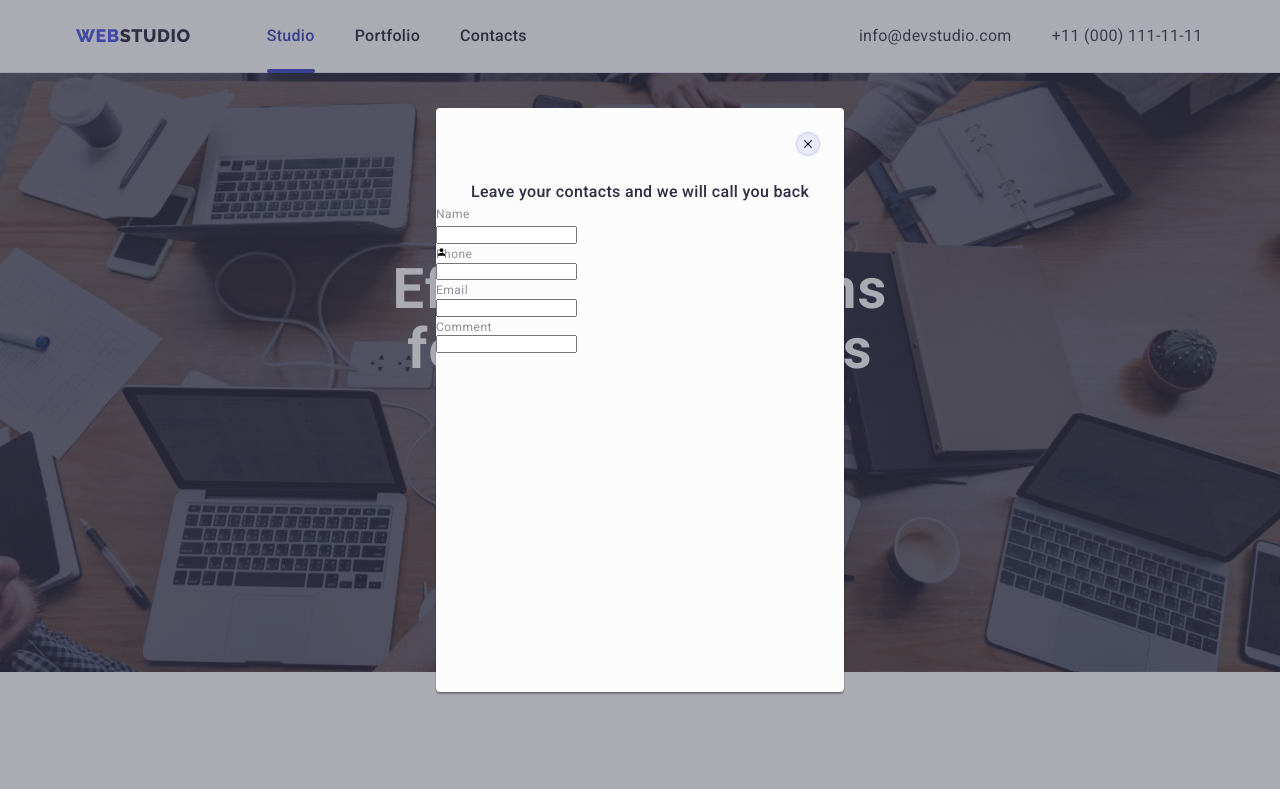
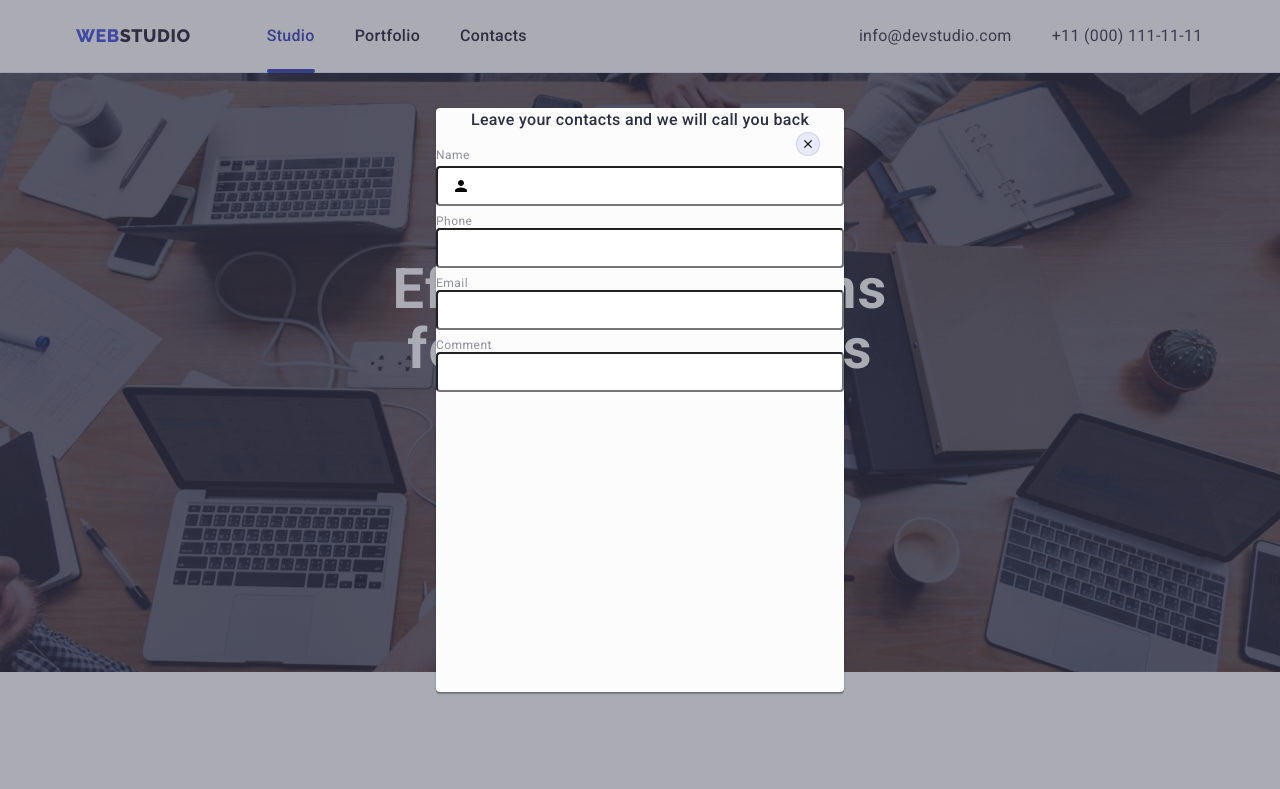
Before and after one commit to msp3021/goit-markup-hw-006, a plain HTML site: page index.html in a window 1280 px wide. Both pictures are taken after a click on the button "Order Service". Shown: the top 789 px of the page. Drawn offline with nearby package versions, Linux system fonts and the light colour scheme.

Commit message:
modal form

```diff
--- a/css/style.css
+++ b/css/style.css
@@ -696,6 +696,7 @@ row-gap: 48px;
     transition-property: opacity, visibility;
     transition-duration: 250ms;
     transition-timing-function: cubic-bezier(0.4,0,0.2,1);
+    padding:72px 24px 24px;
 }
   .is-hidden{
     pointer-events:none;
@@ -756,32 +757,49 @@ row-gap: 48px;
     transition-duration: 250ms;
     transition-timing-function: cubic-bezier(0.4,0,0.2,1);
 }
+.modal-box{
+    margin-bottom:8px;
+
+}
+
 
 .modal-title{
     font-size: 16px;
     font-weight: 500;
     line-height: 1.5em;
-    letter-spacing:0.32px;
+    letter-spacing:0.02em;
     color:#2E2F42;
     text-align: center;
-    margin-top: 72px;}
+    margin-bottom:16px;}
 
 
-.modal-box{
-    border: none;
+.modal-input{
+  width:100%;
+  height:40px;
+  border:1px solid rgba(46,47,66,0.4px);
+  border-radius:4px;
+  background-color: transpent;
+padding-left:38px;
+outline:transparent;
+transition:border-color 250ms cubic-bezier(0.4, 0, 0.2, 1);
+}
 
+.modal-input:focus{
+    border-color:#4D5AE5;
 }
-.modal-input{
-    display: block;
-}
-    .modal-description{
+
+
+.modal-description{
+    display:block;
       color:#8E8F99;
         font-size: 12px;
         font-weight:400;
-        line-height:1.16em;
-        letter-spacing:0.48px;
-     }
-     .modal-style{
+        line-height:1.17em;
+        letter-spacing:0.04em;
+        margin-bottom:4px;
+}
+
+.modal-style{
         display: block;
   position: relative;
   margin-top: 4px;
@@ -792,4 +810,14 @@ row-gap: 48px;
 
 .modal-icon{
     position: absolute;
+    left:16px;
+    top:50%;
+    transform: translateY(-50%);
+    transition:fill 250ms cubic-bezier(0.4, 0, 0.2, 1);
 }
+
+.modal-icon:hover{
+    fill:#4D5AE5;
+
+
+}
--- a/index.html
+++ b/index.html
@@ -347,31 +347,35 @@ integrity="sha512-4xo8blKMVCiXpTaLzQSLSw3KFOVPWhm/TRtuPVc4WG6kUgjH6J03IBuG7JZPkc
    <button type="button" class="hero-button-close" data-modal-close>
         <svg class="hero-button-feature" width="8" height="8"><use href="./images/icons.svg#icon-close-black-18dp-2-1-4"></use></svg>
       </button>
-      <h2 class="modal-title">Leave your contacts and we will call you back</h2>
+      <p class="modal-title">Leave your contacts and we will call you back</p>
 <form>
-  <fieldset class="modal-box">
-    <label class="modal-description" for="Name" >Name
+  <div class="modal-box">
+  <label class="modal-description" for="user-name">Name</label>
      <div class="modal-style">
-      <input class="modal-input" id="Name" name="Name" type="text" required />
-      <svg class="modal-icon"><use href="./images/icons.svg#icon-person-black-18dp-1-2" width="11" height="16"></use></svg>
+      <input class="modal-input" id="user-name" name="user-name" type="text" required />
+      <svg class="modal-icon" width="18" height="24"><use href="./images/icons.svg#icon-person-black-18dp-1-2" ></use></svg>
     </div>
-    </label>
+ </div>
 
-
-
-
-
-    <label class="modal-description" for="Phone">Phone
+<div class="modal-box">
+<label class="modal-description" for="Phone">Phone
       <input class="modal-input" id="Phone" name="Phone" type="text" required/>
     </label>
+  </div>
+
+<div class="modal-box">
     <label class="modal-description" for="Email">Email
       <input class="modal-input" id="Email" name="Email" type="text" required/>
     </label>
+  </div>
+
+<div class="modal-box">
     <label class="modal-description" for="Comment">Comment
       <input class="modal-input" id="Comment" name="Comment" type="text" required/>
     </label>
+  </div>
 
-  </fieldset>
+
 </form>
     </div>
 
```
